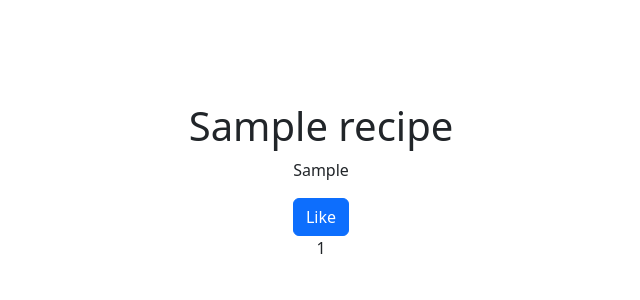
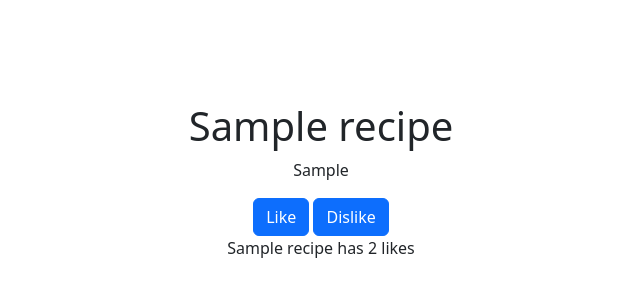
Before and after one commit to aneeshvittal1/wordofmouth, a Django app: page /wordofmouth/recipe/1 in a window 1280 px wide. Shown: the part 56-356 px from the top of the page, without its empty margins (319-959 px from the left). Run offline with Django 4.2, Linux system fonts and the light colour scheme; tables that the repository leaves empty hold one stand-in row (values such as "Sample post"); some libraries are stand-ins or nearby versions.

Commit message:
like button kind of works

```diff
--- a/mysite/settings.py
+++ b/mysite/settings.py
@@ -149,7 +149,7 @@ SOCIALACCOUNT_PROVIDERS = {
     }
 }
 
-SITE_ID = 6
+SITE_ID = 5
 
 LOGIN_REDIRECT_URL = '/wordofmouth'
 LOGOUT_REDIRECT_URL = '/'
--- a/wordofmouth/models.py
+++ b/wordofmouth/models.py
@@ -15,6 +15,7 @@ class Recipe(models.Model):
     # fields
     recipe_title = models.CharField(max_length=200)
     likes = models.PositiveIntegerField(default=0)
+    is_liked = False
     pub_date = models.DateTimeField('date published')
     instructions = models.TextField(blank=True)
     # user = models.ForeignKey(User, on_delete=models.CASCADE, related_name="author")
@@ -25,10 +26,10 @@ class Recipe(models.Model):
         return self.recipe_title
 
 
-class Like(models.Model):
-    #user = models.ForeignKey(User, on_delete=models.CASCADE, related_name="users")
-    recipe = models.ForeignKey(Recipe, on_delete=models.CASCADE, related_name="recipes")
-    already_liked = models.BooleanField(default=False)
-
-    def __str__(self):
-        return f"you liked {self.recipe}"
+# class Like(models.Model):
+#     #user = models.ForeignKey(User, on_delete=models.CASCADE, related_name="users")
+#     recipe = models.ForeignKey(Recipe, on_delete=models.CASCADE, related_name="recipes")
+#     already_liked = models.BooleanField(default=False)
+#
+#     def __str__(self):
+#         return f"you liked {self.recipe}"
--- a/wordofmouth/templates/wordofmouth/recipe_detail.html
+++ b/wordofmouth/templates/wordofmouth/recipe_detail.html
@@ -5,10 +5,11 @@
     <div style="text-align:center; margin-top: 8%;">
       <h1>{{ recipe.recipe_title }}</h1>
       <p>{{ recipe.instructions }}</p>
-      <form action="{% url 'wordofmouth:recipe_detail' recipe.id %}" method="recipe" name="like" id="likeform">
+      <form action="{% url 'wordofmouth:recipe_detail' recipe.id %}" method="post" name="like" id="likeform">
       {% csrf_token%}
       <button type="submit" name="like" value="{{ recipe.id }}" class="btn btn-primary">Like</button>
-        <p>{{ recipe.likes }}</p>
+        <button type="submit" name="dislike" value="{{ recipe.id }}" class="btn btn-primary">Dislike</button>
+        <p>{{ recipe.recipe_title }} has {{ recipe.likes }} likes</p>
     </form>
     </div>
   </body>
--- a/wordofmouth/views.py
+++ b/wordofmouth/views.py
@@ -3,7 +3,7 @@ from django.utils import timezone
 from django.shortcuts import get_object_or_404, render
 from django.http import Http404, HttpResponseRedirect
 from django.http import HttpResponse
-from .models import Recipe, Like
+from .models import Recipe
 
 
 def index(request):
@@ -20,6 +20,17 @@ def recipe_detail(request, recipe_id):
         # recipe = Recipe.objects.all()[recipe_id-1]
     except Recipe.DoesNotExist:
         raise Http404("Recipe does not exist")
+    #recipe = get_object_or_404(Recipe, pk=recipe_id)
+
+    if not recipe.is_liked:
+        recipe.likes += 1
+        recipe.save()
+        recipe.is_liked = True
+    else:
+        recipe.likes -= 1
+        recipe.save()
+        recipe.is_liked = False
+
     return render(request, 'wordofmouth/recipe_detail.html', {'recipe': recipe})
 
 def recipe_explore(request):
@@ -36,21 +47,3 @@ def new_recipe(request):
     r = Recipe(recipe_title=request.POST['title'], likes=0, pub_date=timezone.now(), instructions=request.POST['instructions'])
     r.save()
     return render(request, 'wordofmouth/new_recipe.html', {'recipe': r})
-
-
-def like(request, recipe_id):
-    if request.method == "POST":
-        #user = User.objects.get(username=request.user.username)
-        recipe = get_object_or_404(Recipe, pk=recipe_id)
-        #new_like = Like(user=user, recipe=recipe)
-        #new_like.already_liked = True
-        selected_like = recipe.choice_set.get(pk=request.POST['recipe'])
-        selected_like.likes += 1
-        selected_like.save()
-
-        #adds user to post
-        # recipe.user_likes.add(user)
-        # recipe.save()
-        # new_like.save()
-
-        return Recipe.likes
```
Also changed, not shown: wordofmouth/migrations/0004_alter_recipe_likes.py (added).
